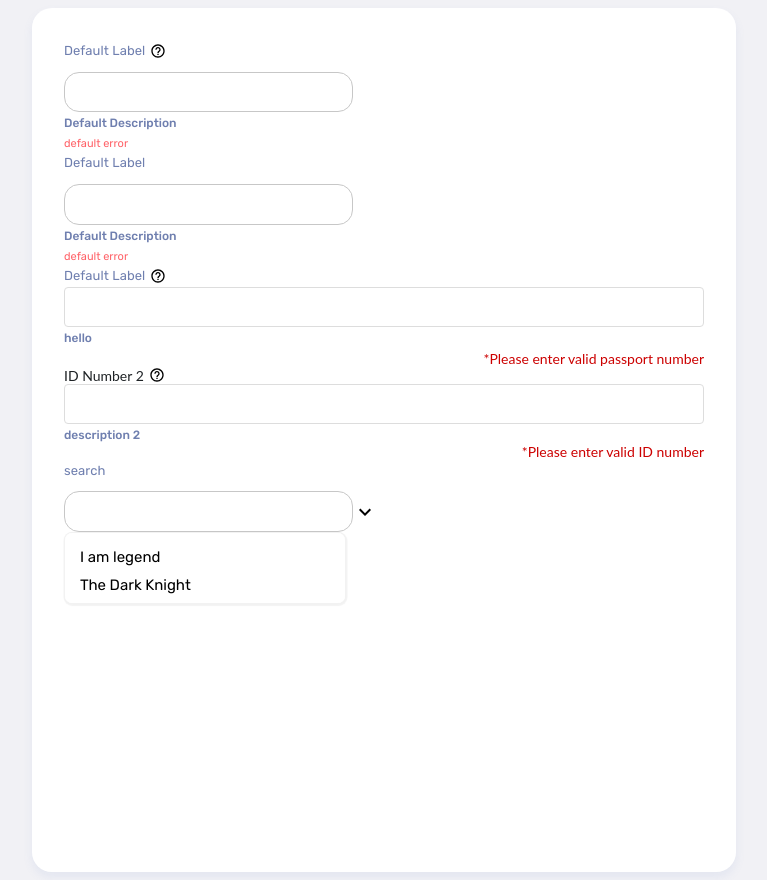
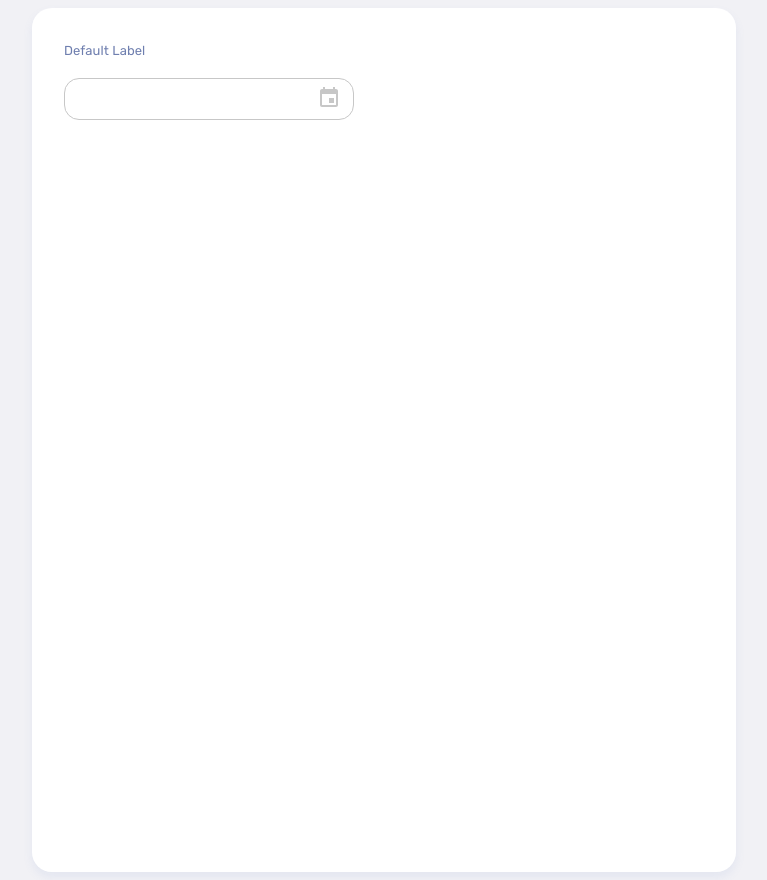
Before and after one commit to shinghuey27/dyno-web, a React (Create React App) app: page / in a window 1280 px wide. Shown: the whole page, without its empty margins (256-1023 px from the left). Built offline with nearby package versions, Linux system fonts and the light colour scheme.

Commit message:
datepicker refactor add label

```diff
--- a/src/App.js
+++ b/src/App.js
@@ -3,6 +3,7 @@ import styles from "./App.css";
 import { useState } from "react";
 import Textbox from "./Components/Textbox/Textbox";
 import Searchbar from "./Components/Searchbar/Searchbar";
+import DatePicker from "./Components/DatePicker/DatePicker";
 
 function App() {
   const [demo, setDemo] = useState(true);
@@ -11,16 +12,16 @@ function App() {
   return (
     <fieldset className="field" style={{ padding: "2rem" }}>
       {/* Default */}
-      <Textbox label text description error tooltip />
+      {/* <Textbox label text description error tooltip /> */}
 
       {/* Hide tooltip  */}
-      <Textbox label text description error />
+      {/* <Textbox label text description error /> */}
       {/* ------------------------------------------------- */}
 
       {/* 2 Method of custom styling  */}
 
       {/* 1. inline styling */}
-      <Textbox
+      {/* <Textbox
         // label with default value
         label
         tooltip={{ label: "abc" }}
@@ -51,10 +52,10 @@ function App() {
             fontFamily: "Lato"
           }
         }}
-      />
+      /> */}
 
       {/* 2. className styling */}
-      <Textbox
+      {/* <Textbox
         label={{
           label: "ID Number 2",
           className: "labelClass"
@@ -71,16 +72,19 @@ function App() {
           label: "*Please enter valid ID number",
           className: "errorClass"
         }}
-      />
+      /> */}
 
-      <Searchbar
+      {/* <Searchbar
         label={{ label: 'search' }}
         description={{
           label: "description 3"
         }}
         renderItem={e => {
           return <div>{e.title}</div>
-        }} />
+        }} /> */}
+
+      <DatePicker />
+
     </fieldset>
   );
 }
--- a/src/Components/Date/Date.css
+++ b/src/Components/DatePicker/Date.css
@@ -91,8 +91,8 @@
 .icon {
   position: absolute;
   z-index: 1;
-  right: 1rem;
-  top: 1.5rem;
+  right: 0.8rem;
+  top: 2.9rem;
   color: #c7c7c7;
 }
 
--- /dev/null
+++ b/src/Components/DatePicker/DatePicker.js
@@ -0,0 +1,36 @@
+import React, { useState } from "react";
+import DatePick from "react-datepicker";
+import "react-datepicker/dist/react-datepicker.css";
+import "./Date.css";
+import EventIcon from "@mui/icons-material/Event";
+import Label from "../Label/Label";
+
+const DatePicker = (props) => {
+
+  const { datePicker, endIconContainer, label, container } = props;
+
+  return (
+    <div className="input-icons" {...container}>
+
+      <Label {...label}></Label>
+      <div className="icon" {...endIconContainer}>
+        <EventIcon />
+      </div>
+      <DatePick
+        className="datepick"
+
+        // formatWeekDay={(nameOfDay) => nameOfDay.substr(0, 1)}
+        // dateFormat="d MMMM yyyy"
+        // selected={startDate}
+        // onChange={(date) => setStartDate(date)}
+        // showYearDropdown
+        // yearDropdownItemNumber={10}
+        // scrollableYearDropdown
+        {...datePicker}
+      />
+
+    </div>
+  );
+};
+
+export default DatePicker;
```
Also changed, not shown: src/Components/Date/DatePick.js (deleted, +0 -29 lines).
